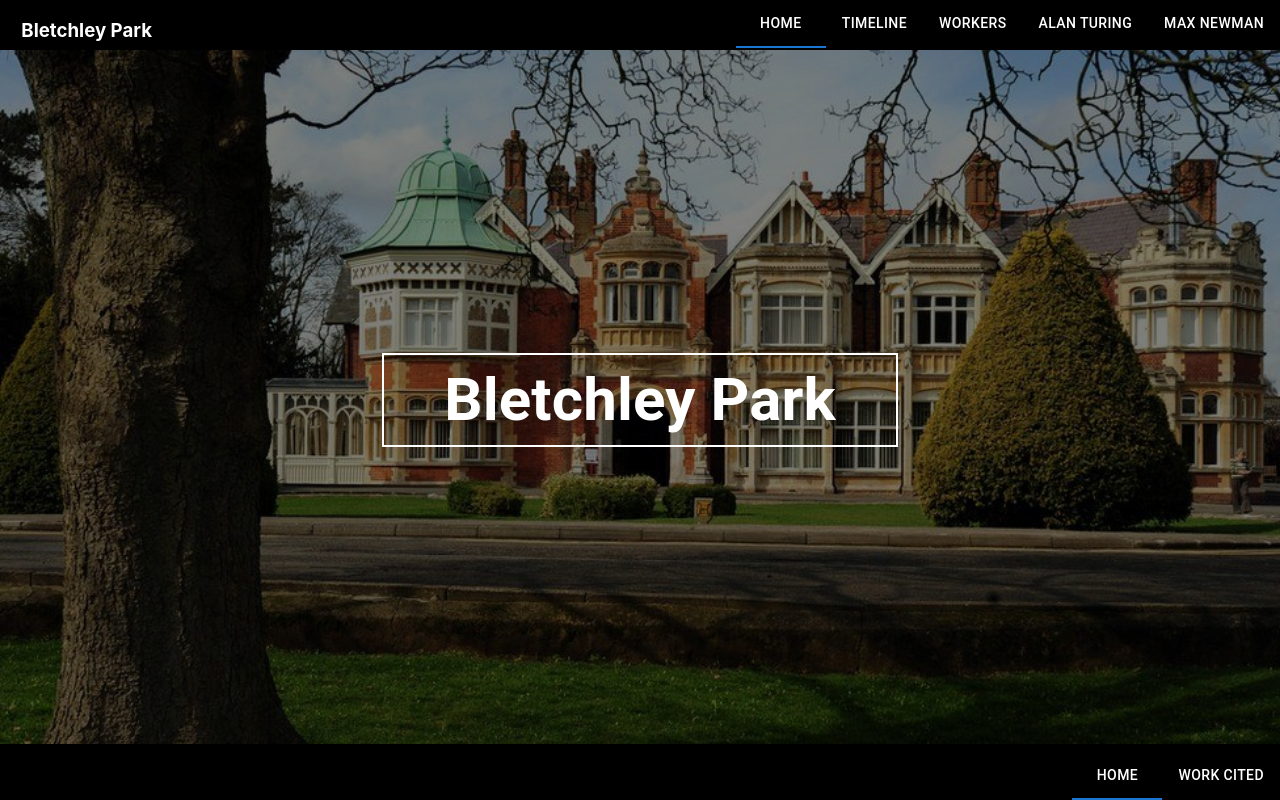
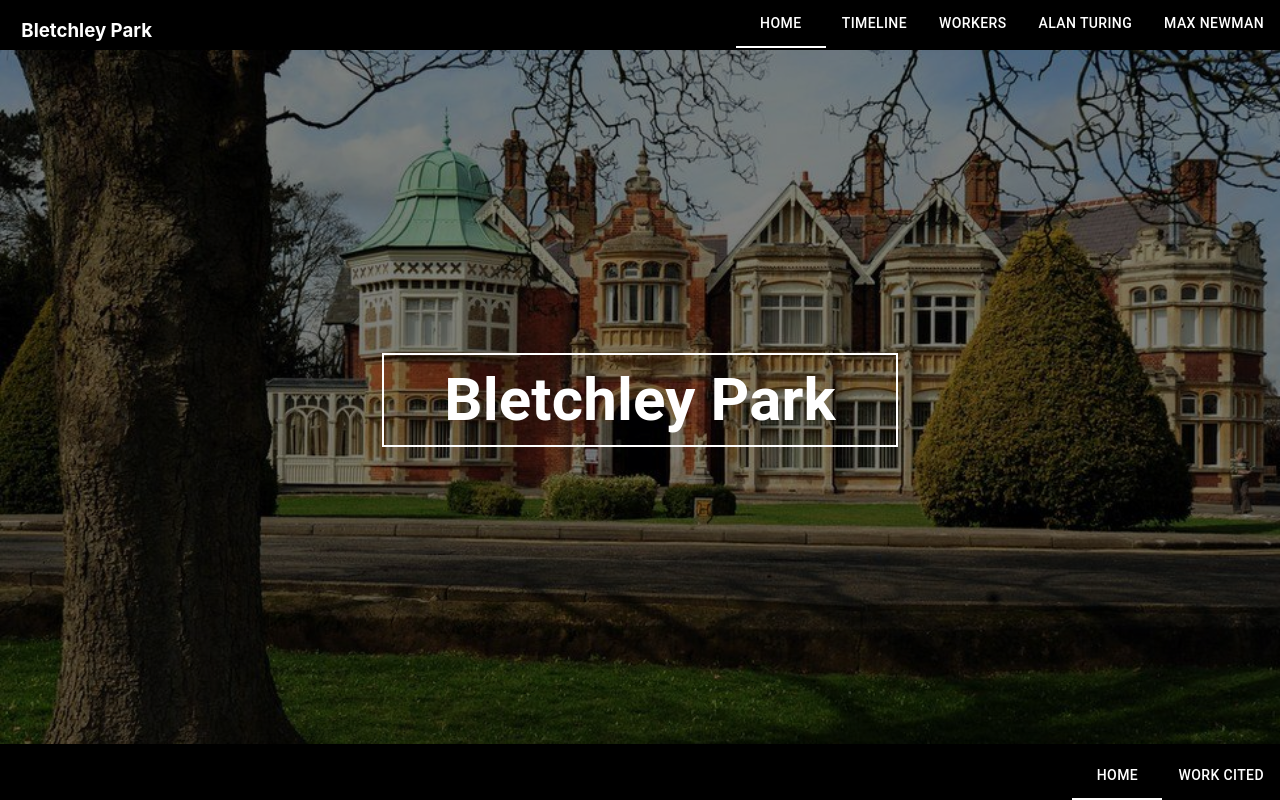
Before and after one commit to kimshek/HPS283, a React (Create React App) app: page / in a window 1280 px wide. Shown: the top 800 px of the page. Built offline with nearby package versions, Linux system fonts and the light colour scheme.

Commit message:
Changed tab colour to white

```diff
--- a/src/Components/header.js
+++ b/src/Components/header.js
@@ -65,7 +65,8 @@ export default function Header() {
         </Grid>
         <Grid item xs={8}>
           <Box sx={{ borderColor: 'divider', backgroundColor: 'black', width: '100%', height: '48px'}}>
-            <Tabs value={value} onChange={handleChange} aria-label="basic tabs" sx={{ float:'right'}} value={value} >
+            <Tabs value={value} onChange={handleChange} aria-label="basic tabs" sx={{ float:'right'}}
+              TabIndicatorProps={{style: {backgroundColor: "#fff"}}} value={value} >
               <Tab onClick={() =>setValue(0)} label={<span style={{ color: 'white' }}>Home</span>} {...a11yProps(0)} />
               <Tab onClick={() =>setValue(1)} label={<span style={{ color: 'white' }}>Timeline</span>} {...a11yProps(1)} />
               <Tab onClick={() =>setValue(2)} label={<span style={{ color: 'white' }}>Workers</span>} {...a11yProps(2)} />
@@ -142,7 +143,8 @@ export default function Header() {
         </Grid>
         <Grid item xs={8}>
           <Box sx={{ borderColor: 'divider', backgroundColor: 'black', width: '100%', height: '48px'}}>
-            <Tabs value={value} aria-label="basic tabs" sx={{ float:'right'}} value={value} >
+            <Tabs value={value} aria-label="basic tabs" sx={{ float:'right'}}
+              TabIndicatorProps={{style: {backgroundColor: "#fff"}}} value={value} >
               <Tab onClick={() =>setValue(0)} label={<span style={{ color: 'white' }}>Home</span>} {...a11yProps(0)} />
               <Tab onClick={() =>setValue(5)} label={<span style={{ color: 'white' }}>Work Cited</span>} {...a11yProps(5)} />
             </Tabs>
```
